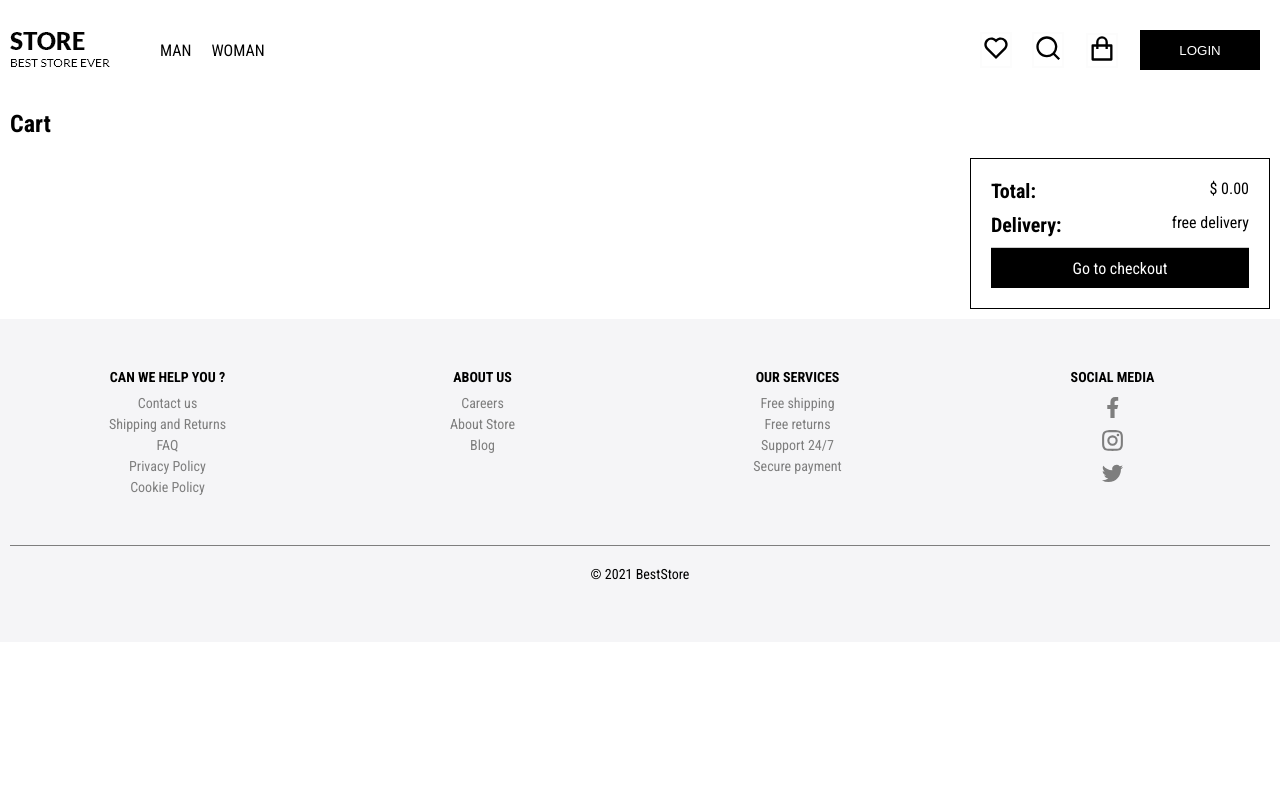
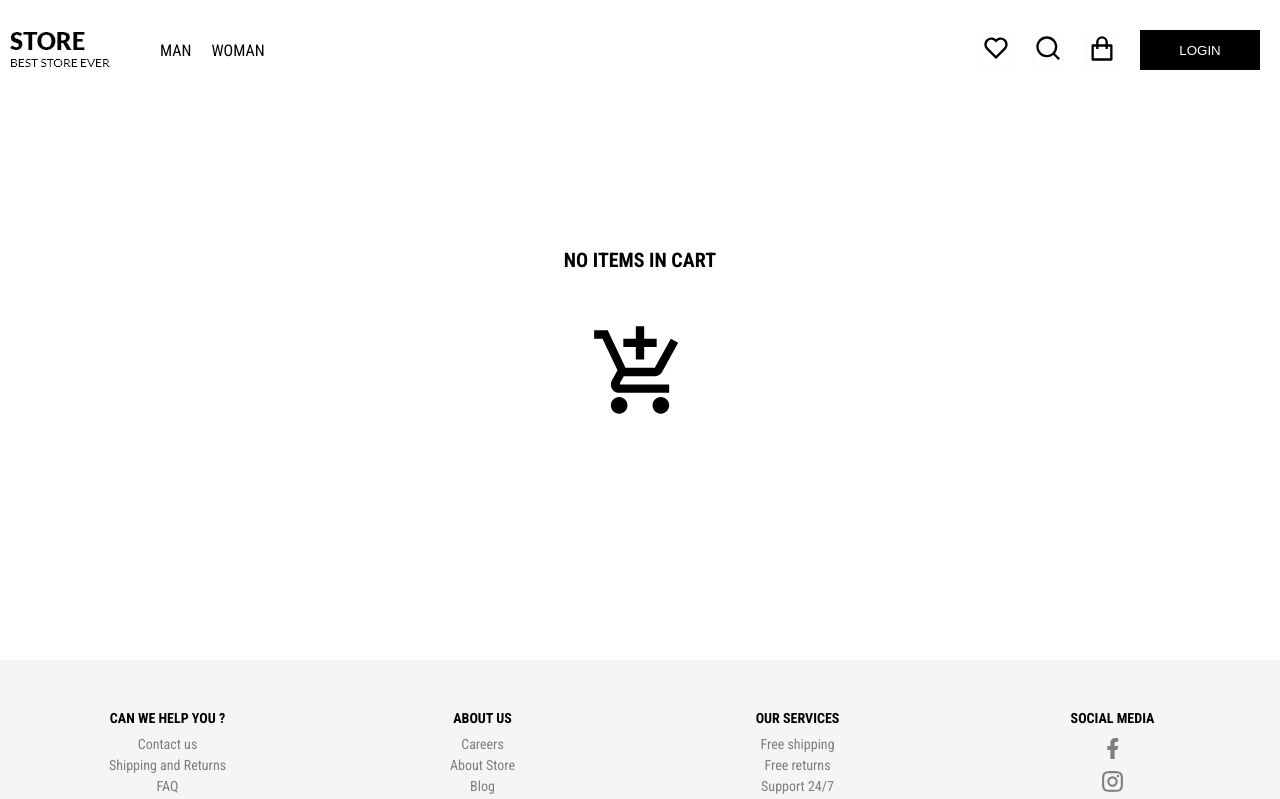
Before and after one commit to 1991Pawel/e-comerce-next, a Next.js app in the folder client/: page /cart in a window 1280 px wide. Shown: the top 799 px of the page. Built offline with nearby package versions, Linux system fonts and the light colour scheme.

Commit message:
add empty__cart class to cart

```diff
--- a/client/components/CartDropDown/CartDropDown.js
+++ b/client/components/CartDropDown/CartDropDown.js
@@ -11,6 +11,9 @@ export default function CartDropDown({ products }) {
       </button>
       <div className={styles.cartDropDown__wrapper}>
         <ul className={styles.cartDropDown__list}>
+          {!products.length ? (
+            <p className={styles.cartDropDown__info}>Your cart is empty</p>
+          ) : null}
           {products.map((product, _idx) => (
             <li key={_idx} className={styles.cartDropDown__item}>
               <img className={styles.cartDropDown__img} src={product.imgUrl} alt={product.desc} />
--- a/client/components/CartDropDown/cartDropDown.module.css
+++ b/client/components/CartDropDown/cartDropDown.module.css
@@ -2,6 +2,12 @@
   display: flex;
   justify-content: flex-end;
   align-items: center;
+}
+
+.cartDropDown__info {
+  text-transform: uppercase;
+  text-align: center;
+  margin-top: 5rem;
 }
 
 .cart__btn {
--- a/client/components/ProductList/ProductList.js
+++ b/client/components/ProductList/ProductList.js
@@ -13,7 +13,7 @@ export default function ProductList({ products, loading }) {
   if (!products.length) {
     return (
       <ul className={styles.products}>
-        <h2>no products found</h2>
+        <p className={styles.products__info}>no products found</p>
       </ul>
     );
   }
--- a/client/pages/cart.js
+++ b/client/pages/cart.js
@@ -3,6 +3,7 @@ import { useCartContext } from '../context/CartContext';
 import { VscTrash } from 'react-icons/vsc';
 import Layout from 'components/Layout/Layout';
 import styles from '../styles/pages/cart.module.css';
+import { MdAddShoppingCart } from 'react-icons/md';
 
 export default function Cart() {
   const {
@@ -12,6 +13,19 @@ export default function Cart() {
     removeItemFromCart,
     incrementItemFromCart
   } = useCartContext();
+
+  if (!cartItems.length) {
+    return (
+      <Layout>
+        <div className={styles.wrapper}>
+          <div className={styles.empty__info}>
+            <h3 className={styles.empty__text}>NO ITEMS IN CART</h3>
+            <MdAddShoppingCart size={100} />
+          </div>
+        </div>
+      </Layout>
+    );
+  }
 
   return (
     <Layout>
--- a/client/styles/pages/cart.module.css
+++ b/client/styles/pages/cart.module.css
@@ -2,6 +2,23 @@
   max-width: 1400px;
   margin: 0 auto;
   padding: 1rem;
+  min-height: 70vh;
+}
+
+.empty__text {
+  font-size: 2rem;
+  display: block;
+  margin-bottom: 5rem;
+}
+.empty__info {
+  width: 250px;
+  height: 250px;
+  margin: 10rem auto;
+
+  display: flex;
+  justify-content: center;
+  align-items: center;
+  flex-direction: column;
 }
 
 .title {
```
Also changed, not shown: client/components/ProductList/productList.module.css (+7 -0 lines).
